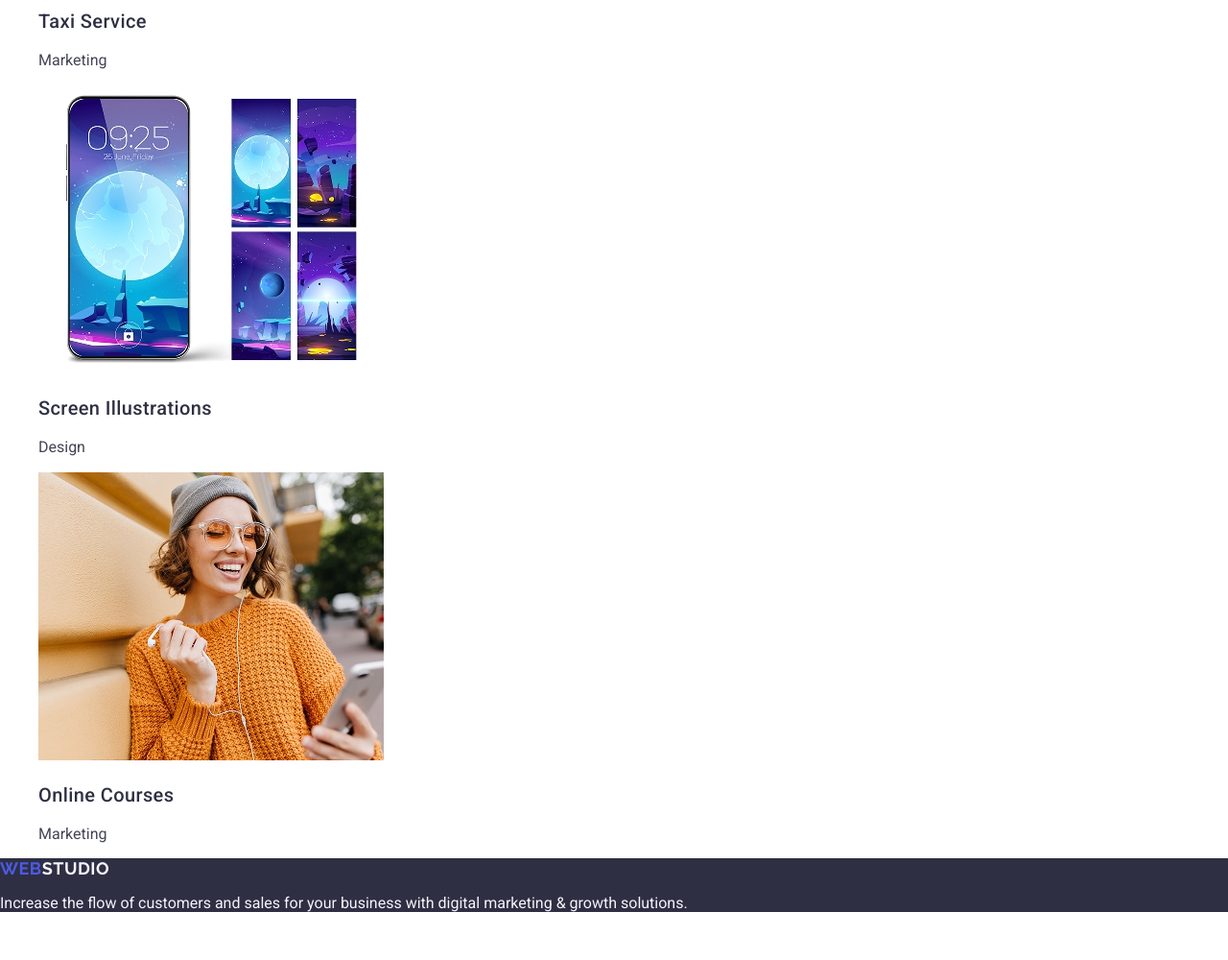
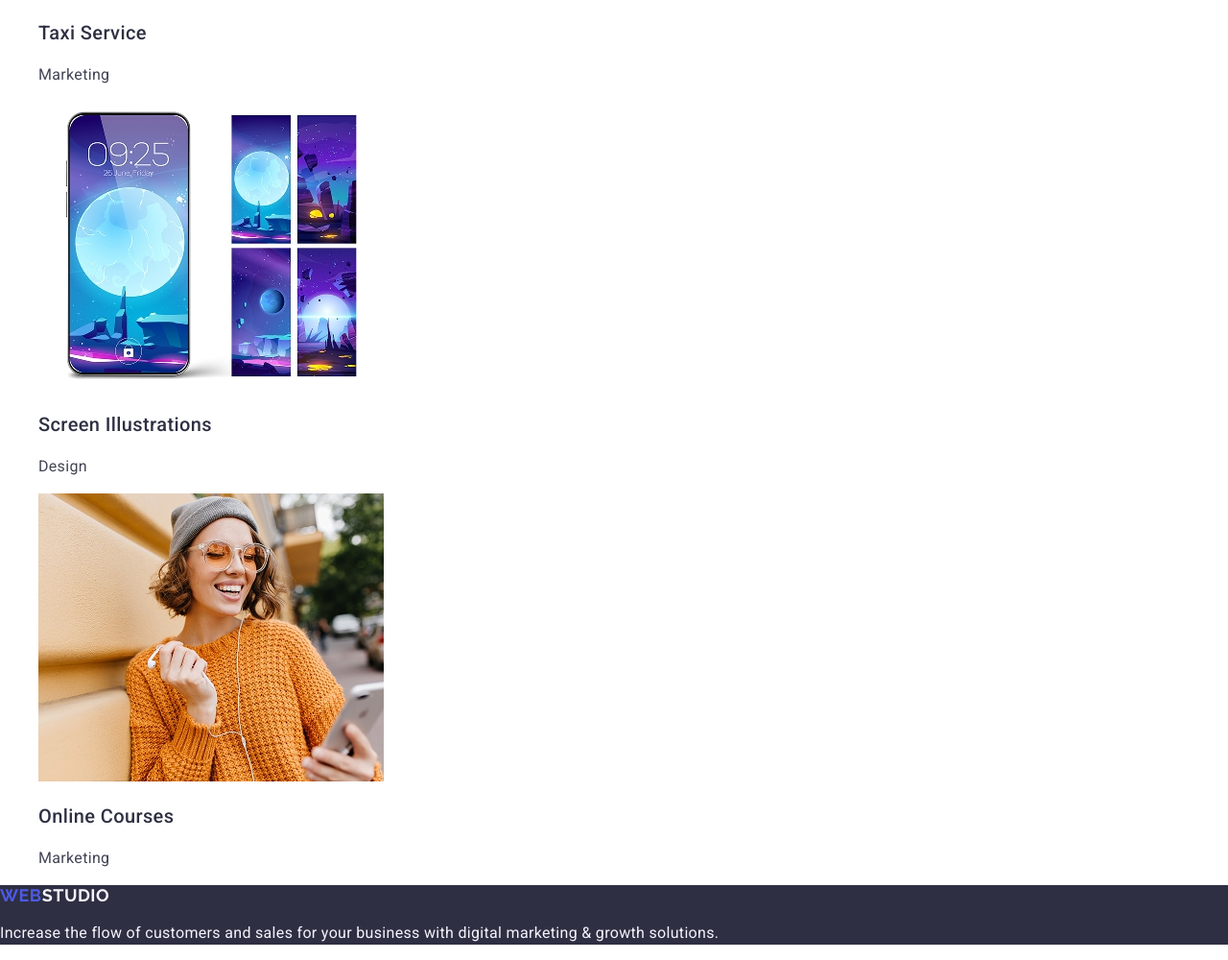
Before and after one commit to AndrejPugach/goit-markup-hw-02, a plain HTML site: page index.html in a window 1280 px wide. Shown: the part 3974-4974 px from the top of the page at 96% size. Before the commit the page ends 4940 px from the top, so only its background shows below. Drawn offline with nearby package versions, Linux system fonts and the light colour scheme.

Commit message:
changes12

```diff
--- a/css/styles.css
+++ b/css/styles.css
@@ -61,6 +61,8 @@ a {
 
 .footer-text {
     color: #f4f4fd;
+    line-height: 1.5;
+    letter-spacing: 0.02em;
 }
 
 .main-section {
--- a/index.html
+++ b/index.html
@@ -93,27 +93,27 @@
                 <li class="section-portfolio-item">
                     <img src="./images/cashlesspayment.jpg" alt="Cashless Payment" width="360">
                     <h3 class="section-portfolio-title-job">Cashless Payment</h3>
-                    <p class="ection-portfolio-direction">Marketing</p>
+                    <p class="section-portfolio-direction">Marketing</p>
                     </li>
                 <li class="section-portfolio-item">
                     <img src="./images/meditationapp.jpg" alt="Meditation App" width="360">
                     <h3 class="section-portfolio-title-job">Meditation App</h3>
-                    <p class="ection-portfolio-direction">App</p>
+                    <p class="section-portfolio-direction">App</p>
                 </li>
                 <li class="section-portfolio-item">
                     <img src="./images/taxiservice.jpg" alt="Taxi Service" width="360">
                     <h3 class="section-portfolio-title-job">Taxi Service</h3>
-                    <p class="ection-portfolio-direction">Marketing</p>
+                    <p class="section-portfolio-direction">Marketing</p>
                 </li>
                 <li class="section-portfolio-item">
                     <img src="./images/screenillustrations.jpg" alt="Screen Illustrations" width="360">
                     <h3 class="section-portfolio-title-job">Screen Illustrations</h3>
-                    <p class="ection-portfolio-direction">Design</p>
+                    <p class="section-portfolio-direction">Design</p>
                 </li>
                 <li class="section-portfolio-item">
                     <img src="./images/onlinecourses.jpg" alt="Online Courses" width="360">
                     <h3 class="section-portfolio-title-job">Online Courses</h3>
-                    <p class="ection-portfolio-direction">Marketing</p>
+                    <p class="section-portfolio-direction">Marketing</p>
                 </li>
             </ul>
 
```
